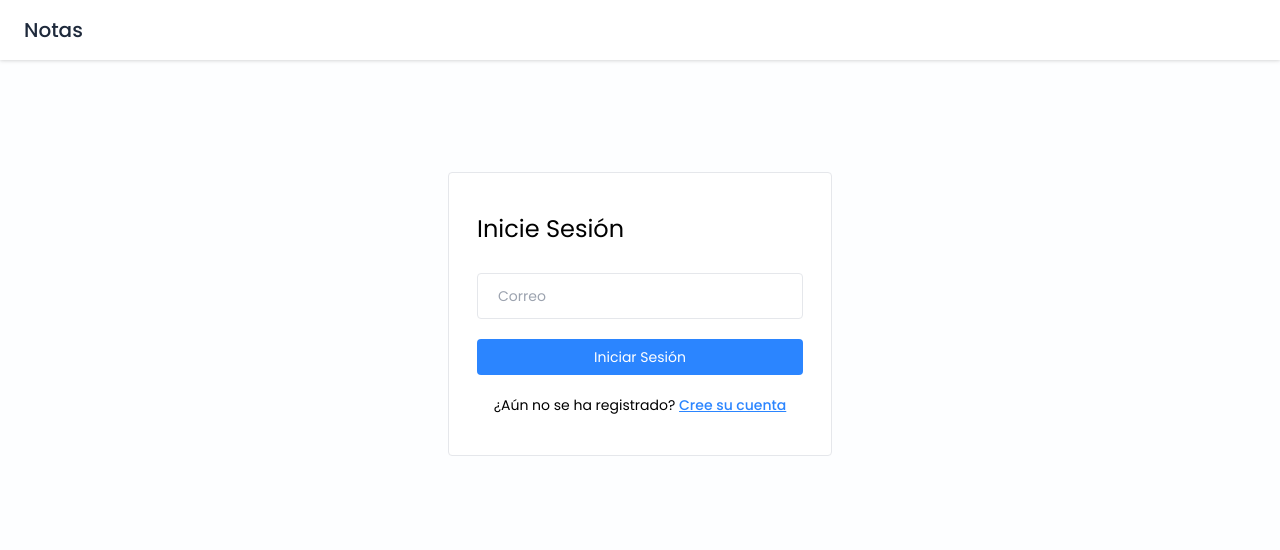
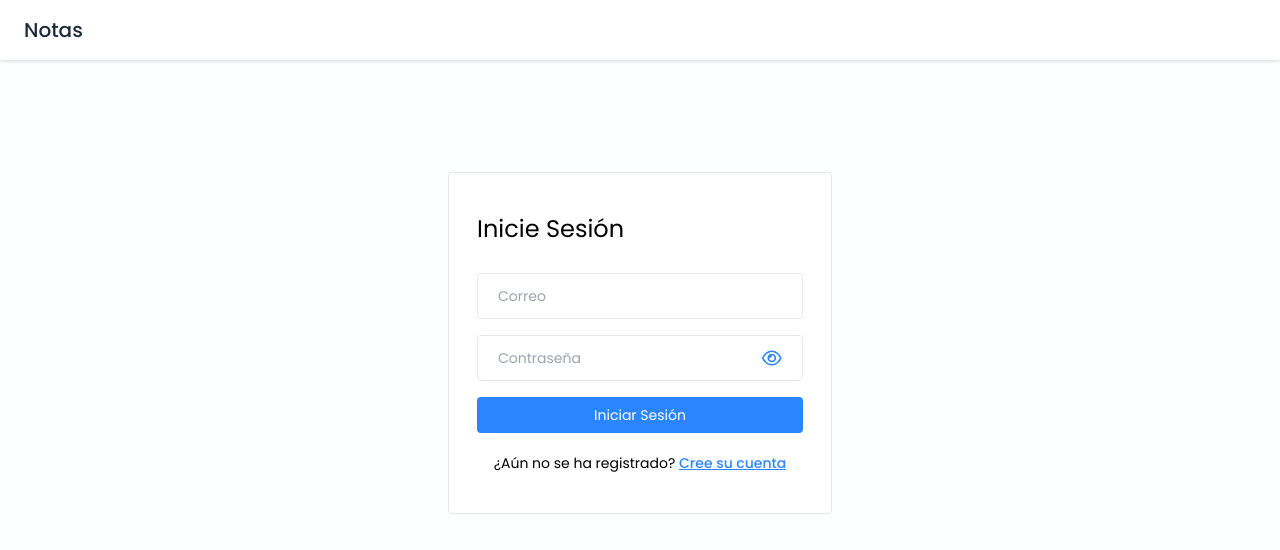
Before and after one commit to Sebastian906/Notes-Frontend, a React (Vite) app: page /login in a window 1280 px wide. Shown: the top 550 px of the page. Built offline with nearby package versions, Linux system fonts and the light colour scheme.

Commit message:
Adición y configuración para el componente de la contraseña en el formulario de login

```diff
--- a/package.json
+++ b/package.json
@@ -12,6 +12,7 @@
   "dependencies": {
     "react": "^18.3.1",
     "react-dom": "^18.3.1",
+    "react-icons": "^5.3.0",
     "react-router-dom": "^6.26.1"
   },
   "devDependencies": {
--- /dev/null
+++ b/src/components/Input/PasswordInput.jsx
@@ -0,0 +1,36 @@
+import React, { useState } from 'react'
+import { FaRegEye, FaRegEyeSlash } from 'react-icons/fa6'
+
+const PasswordInput = ({ value, onChange, placeholder }) => {
+    const [isShowPassword, setIsShowPassword] = useState(false);
+    const toggleShowPassword = () => {
+        setIsShowPassword(!isShowPassword);
+    };
+    return (
+        <div className='flex items-center bg-transparent border-[1.5px] px-5 rounded mb-3'>
+            <input
+                value={value}
+                onChange={onChange}
+                type={isShowPassword ? "text" : "password"}
+                placeholder={placeholder || 'Contraseña'}
+                className='w-full text-sm bg-transparent py-3 mr-3 rounded outline-none'
+            />
+
+            {isShowPassword ? (
+                <FaRegEyeSlash
+                    size={22}
+                    className='text-slate-400 cursor-pointer'
+                    onClick={() => toggleShowPassword()}
+                />
+            ) : (
+                <FaRegEye
+                    size={22}
+                    className='text-primary cursor-pointer'
+                    onClick={() => toggleShowPassword()}
+                />
+            )}
+        </div>
+    );
+}
+
+export default PasswordInput
--- a/src/pages/Login/Login.jsx
+++ b/src/pages/Login/Login.jsx
@@ -1,17 +1,58 @@
-import React from 'react'
+import React, { useState } from 'react'
 import Navbar from '../../components/Navbar/Navbar';
 import { Link } from 'react-router-dom';
+import PasswordInput from '../../components/Input/PasswordInput';
+import { validateEmail } from '../../utils/helper';
 
 const Login = () => {
+
+    const [email, setEmail] = useState("");
+    const [password, setPassword] = useState("");
+    const [error, setError] = useState(null);
+
+    const handleLogin = async (e) => {
+        e.preventDefault();
+        if(!validateEmail(email)) {
+            setError('Por favor ingrese una dirección de correo.');
+            return;
+        }
+        if(!password) {
+            setError('Por favor ingrese una contraseña.');
+            return;
+        }
+        setError("")
+    };
+
     return (
         <>
             <Navbar/>
             <div className='flex items-center justify-center mt-28'>
                 <div className='w-96 border rounded bg-white px-7 py-10'>
-                    <form onSubmit={() => {}}>
-                        <h4 className='text-2xl mb-7'>Inicie Sesión</h4>
-                        <input type="text" placeholder='Correo' className='input-box'/>
-                        <button type='submit' className='btn-primary'>Iniciar Sesión</button>
+                    <form onSubmit={handleLogin}>
+
+                        <h4 className='text-2xl mb-7'>
+                            Inicie Sesión
+                        </h4>
+
+                        <input
+                            type="text"
+                            placeholder='Correo'
+                            className='input-box'
+                            value={email}
+                            onChange={(e) => setEmail(e.target.value)}
+                        />
+
+                        <PasswordInput
+                            value={password}
+                            onChange={(e) => setPassword(e.target.value)}
+                        />
+
+                        {error && <p className='text-red-500 text-xs pb-1'>{error}</p>}
+
+                        <button type='submit' className='btn-primary'>
+                            Iniciar Sesión
+                        </button>
+
                         <p className='text-sm text-center mt-4'>
                             ¿Aún no se ha registrado?{" "}
                             <Link to='/signup' className='font-medium text-primary underline'>
--- /dev/null
+++ b/src/utils/helper.js
@@ -0,0 +1,4 @@
+export const validateEmail = (email) => {
+    const regex = /^[^\s@]+@[^\s@]+\.[^/s@]+$/;
+    return regex.test(email);
+}
```
Also changed, not shown: 1 other file (tests, documents, lock files or other folders).
